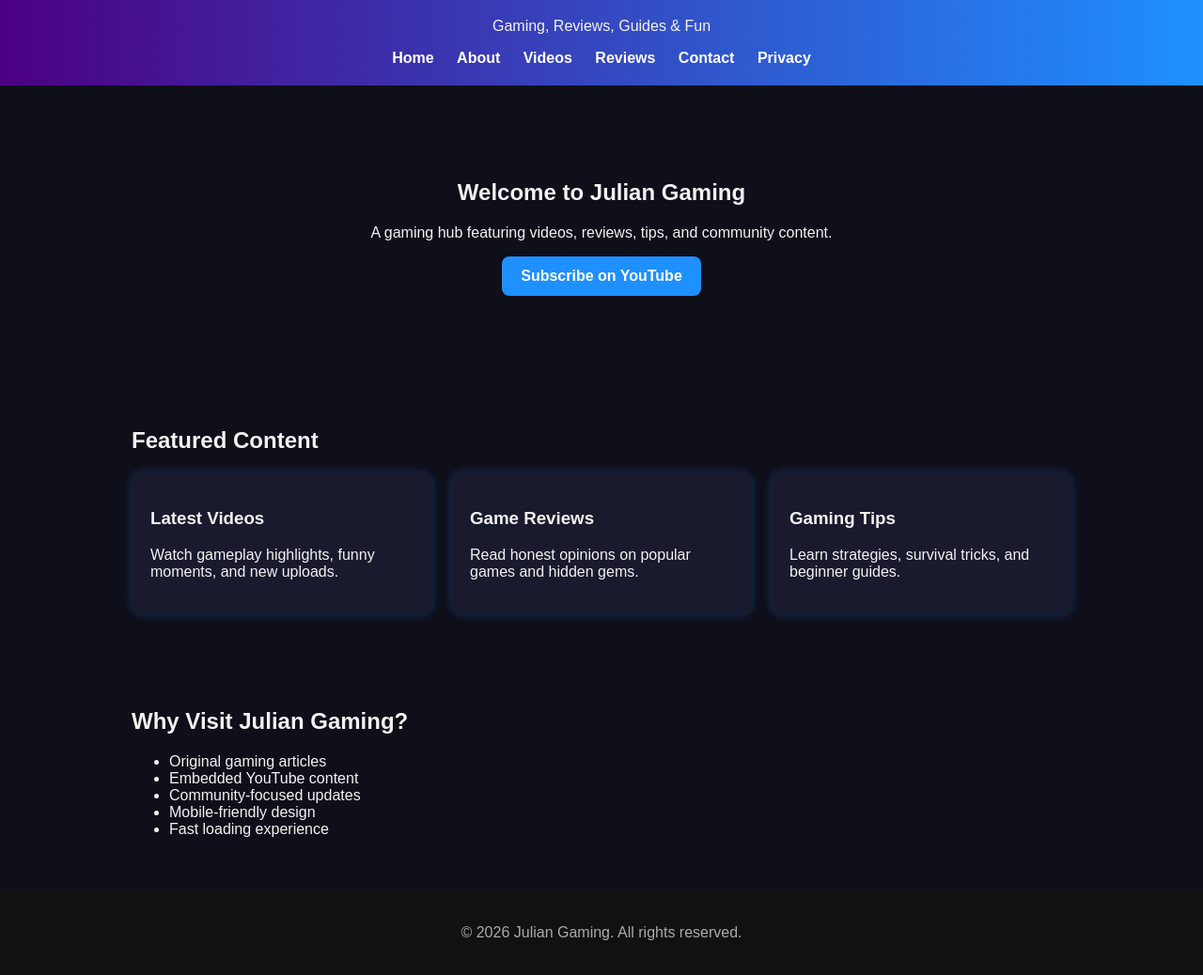
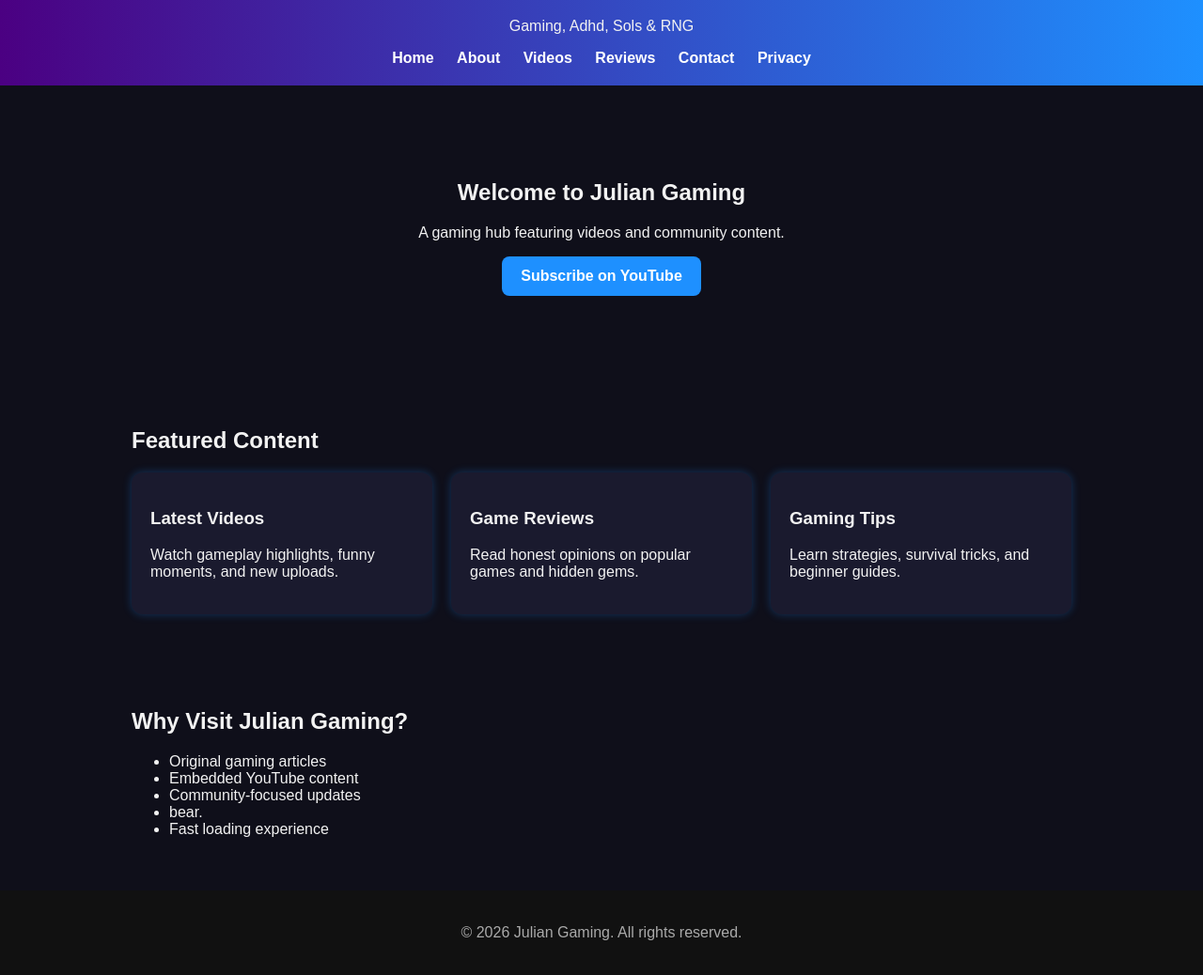
Before and after one commit to juliantravisreda-rgb/juliangaming, a plain HTML site: page index.html in a window 1280 px wide. Shown: the part 82-1120 px from the top of the page at 94% size. Drawn offline with Linux system fonts and the light colour scheme.

Commit message:
Update index.html

```diff
--- a/index.html
+++ b/index.html
@@ -9,7 +9,7 @@
 <body>
 <header>
   <h1>🎮 Julian Gaming</h1>
-  <p>Gaming, Reviews, Guides & Fun</p>
+  <p>Gaming, Adhd, Sols & RNG</p>
   <nav>
     <a href="index.html">Home</a>
     <a href="about.html">About</a>
@@ -22,7 +22,7 @@
 
 <section class="hero">
   <h2>Welcome to Julian Gaming</h2>
-  <p>A gaming hub featuring videos, reviews, tips, and community content.</p>
+  <p>A gaming hub featuring videos and community content.</p>
   <a class="button" href="https://www.youtube.com/@JulianGaming666" target="_blank">Subscribe on YouTube</a>
 </section>
 
@@ -50,7 +50,7 @@
     <li>Original gaming articles</li>
     <li>Embedded YouTube content</li>
     <li>Community-focused updates</li>
-    <li>Mobile-friendly design</li>
+    <li>bear.</li>
     <li>Fast loading experience</li>
   </ul>
 </section>
```
